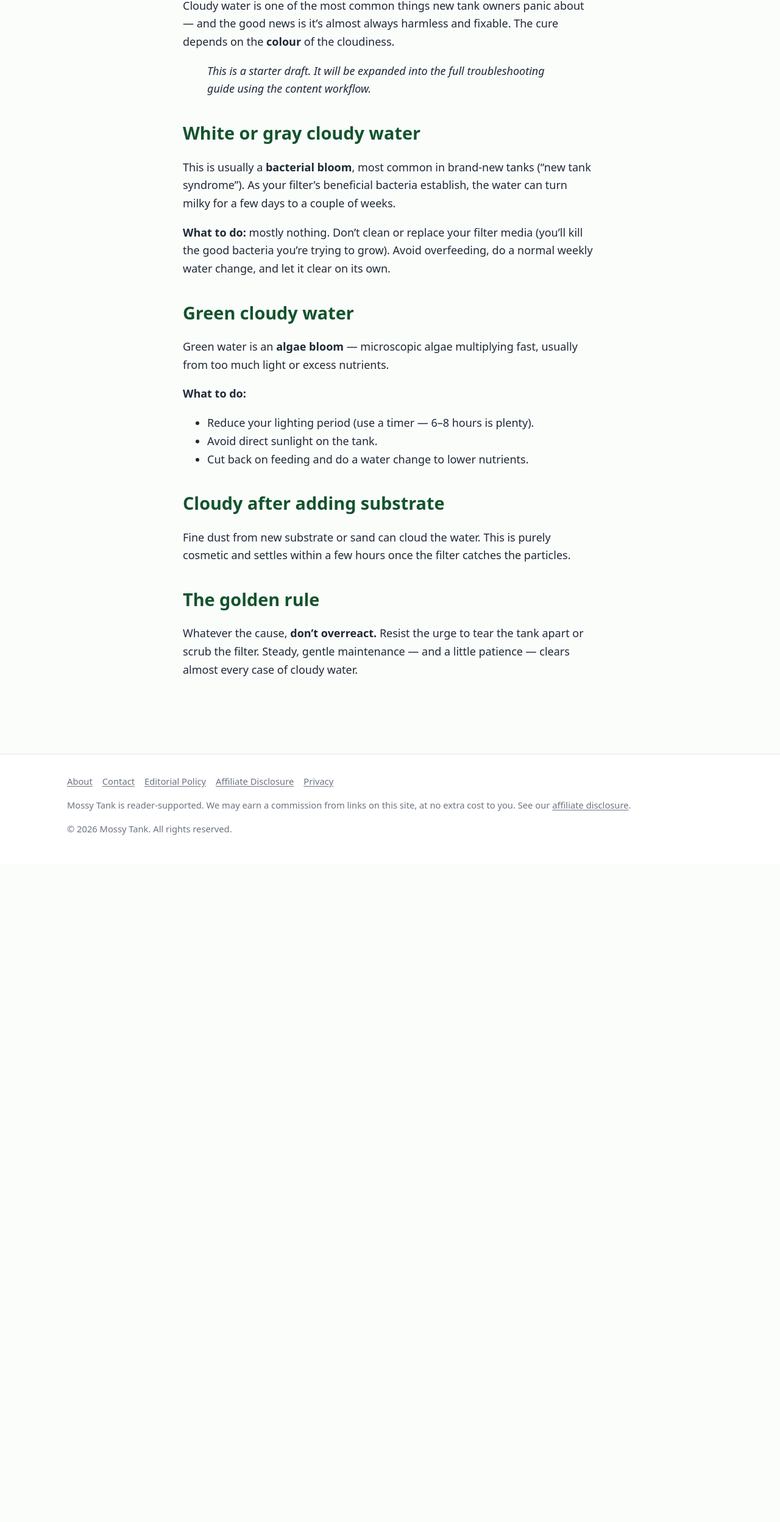
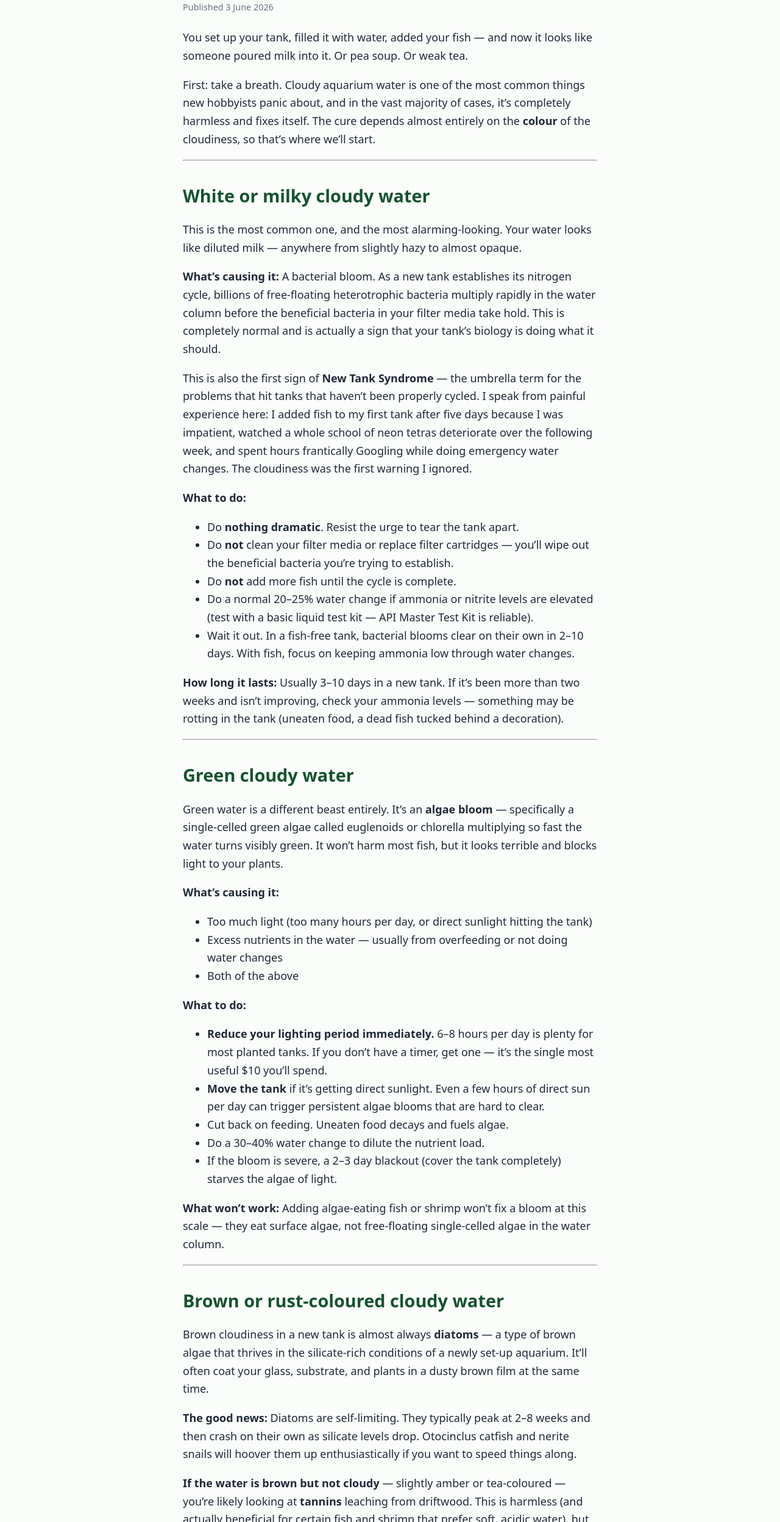
Before and after one commit to justintranaasd/mossy-tank, an Astro site: page /blog/why-is-my-aquarium-water-cloudy in a window 1280 px wide. Shown: the part 304-2800 px from the top of the page at 61% size. Before the commit the page ends 1722 px from the top, so only its background shows below. Built offline with nearby package versions, Linux system fonts and the light colour scheme; Astro itself is replaced by a stand-in of ours.

Commit message:
Expand cloudy water article into full troubleshooting guide

```diff
--- a/src/content/blog/why-is-my-aquarium-water-cloudy.md
+++ b/src/content/blog/why-is-my-aquarium-water-cloudy.md
@@ -1,44 +1,109 @@
 ---
-title: "Why Is My Aquarium Water Cloudy? (And How to Fix It)"
-description: "Cloudy aquarium water is almost always harmless and easy to fix. Here's what causes white, gray, and green cloudiness — and exactly how to clear it up."
-pubDate: 2026-06-01
+title: "Why Is My Aquarium Water Cloudy? (Causes + Fixes by Colour)"
+description: "Cloudy aquarium water is almost always harmless — but the fix depends on the colour. White, green, brown, and yellow cloudiness all mean different things. Here's exactly what to do."
+pubDate: 2026-06-03
 cluster: troubleshooting
 pageType: trouble
 draft: false
 ---
 
-Cloudy water is one of the most common things new tank owners panic about — and the good news is
-it's almost always harmless and fixable. The cure depends on the **colour** of the cloudiness.
+You set up your tank, filled it with water, added your fish — and now it looks like someone poured milk into it. Or pea soup. Or weak tea.
 
-> _This is a starter draft. It will be expanded into the full troubleshooting guide using the
-> content workflow._
+First: take a breath. Cloudy aquarium water is one of the most common things new hobbyists panic about, and in the vast majority of cases, it's completely harmless and fixes itself. The cure depends almost entirely on the **colour** of the cloudiness, so that's where we'll start.
 
-## White or gray cloudy water
+---
 
-This is usually a **bacterial bloom**, most common in brand-new tanks ("new tank syndrome"). As your
-filter's beneficial bacteria establish, the water can turn milky for a few days to a couple of weeks.
+## White or milky cloudy water
 
-**What to do:** mostly nothing. Don't clean or replace your filter media (you'll kill the good
-bacteria you're trying to grow). Avoid overfeeding, do a normal weekly water change, and let it
-clear on its own.
+This is the most common one, and the most alarming-looking. Your water looks like diluted milk — anywhere from slightly hazy to almost opaque.
+
+**What's causing it:** A bacterial bloom. As a new tank establishes its nitrogen cycle, billions of free-floating heterotrophic bacteria multiply rapidly in the water column before the beneficial bacteria in your filter media take hold. This is completely normal and is actually a sign that your tank's biology is doing what it should.
+
+This is also the first sign of **New Tank Syndrome** — the umbrella term for the problems that hit tanks that haven't been properly cycled. I speak from painful experience here: I added fish to my first tank after five days because I was impatient, watched a whole school of neon tetras deteriorate over the following week, and spent hours frantically Googling while doing emergency water changes. The cloudiness was the first warning I ignored.
+
+**What to do:**
+- Do **nothing dramatic**. Resist the urge to tear the tank apart.
+- Do **not** clean your filter media or replace filter cartridges — you'll wipe out the beneficial bacteria you're trying to establish.
+- Do **not** add more fish until the cycle is complete.
+- Do a normal 20–25% water change if ammonia or nitrite levels are elevated (test with a basic liquid test kit — API Master Test Kit is reliable).
+- Wait it out. In a fish-free tank, bacterial blooms clear on their own in 2–10 days. With fish, focus on keeping ammonia low through water changes.
+
+**How long it lasts:** Usually 3–10 days in a new tank. If it's been more than two weeks and isn't improving, check your ammonia levels — something may be rotting in the tank (uneaten food, a dead fish tucked behind a decoration).
+
+---
 
 ## Green cloudy water
 
-Green water is an **algae bloom** — microscopic algae multiplying fast, usually from too much light
-or excess nutrients.
+Green water is a different beast entirely. It's an **algae bloom** — specifically a single-celled green algae called euglenoids or chlorella multiplying so fast the water turns visibly green. It won't harm most fish, but it looks terrible and blocks light to your plants.
+
+**What's causing it:**
+- Too much light (too many hours per day, or direct sunlight hitting the tank)
+- Excess nutrients in the water — usually from overfeeding or not doing water changes
+- Both of the above
 
 **What to do:**
+- **Reduce your lighting period immediately.** 6–8 hours per day is plenty for most planted tanks. If you don't have a timer, get one — it's the single most useful $10 you'll spend.
+- **Move the tank** if it's getting direct sunlight. Even a few hours of direct sun per day can trigger persistent algae blooms that are hard to clear.
+- Cut back on feeding. Uneaten food decays and fuels algae.
+- Do a 30–40% water change to dilute the nutrient load.
+- If the bloom is severe, a 2–3 day blackout (cover the tank completely) starves the algae of light.
 
-- Reduce your lighting period (use a timer — 6–8 hours is plenty).
-- Avoid direct sunlight on the tank.
-- Cut back on feeding and do a water change to lower nutrients.
+**What won't work:** Adding algae-eating fish or shrimp won't fix a bloom at this scale — they eat surface algae, not free-floating single-celled algae in the water column.
 
-## Cloudy after adding substrate
+---
 
-Fine dust from new substrate or sand can cloud the water. This is purely cosmetic and settles within
-a few hours once the filter catches the particles.
+## Brown or rust-coloured cloudy water
 
-## The golden rule
+Brown cloudiness in a new tank is almost always **diatoms** — a type of brown algae that thrives in the silicate-rich conditions of a newly set-up aquarium. It'll often coat your glass, substrate, and plants in a dusty brown film at the same time.
 
-Whatever the cause, **don't overreact.** Resist the urge to tear the tank apart or scrub the filter.
-Steady, gentle maintenance — and a little patience — clears almost every case of cloudy water.
+**The good news:** Diatoms are self-limiting. They typically peak at 2–8 weeks and then crash on their own as silicate levels drop. Otocinclus catfish and nerite snails will hoover them up enthusiastically if you want to speed things along.
+
+**If the water is brown but not cloudy** — slightly amber or tea-coloured — you're likely looking at **tannins** leaching from driftwood. This is harmless (and actually beneficial for certain fish and shrimp that prefer soft, acidic water), but if you don't want it, soak the wood in a bucket with water changes for a week before adding it to the tank.
+
+---
+
+## Cloudy water after a water change
+
+If your water goes hazy immediately after a water change, the most likely culprit is **trapped air or fine particles** being disturbed from the substrate. This settles within an hour or two as the filter runs.
+
+If it stays cloudy for longer, check whether your tap water itself is cloudy when you hold a glass of it up to light. In some areas, tap water contains dissolved gases that cause a temporary white haze — it clears within minutes as the gas dissipates. This is harmless.
+
+---
+
+## Cloudy water after adding new substrate
+
+Fine dust from dry aquasoil or sand will cloud the water when disturbed. It's cosmetic and settles within a few hours once your filter is running. Rinsing substrate before adding it reduces this, but some cloudiness is inevitable.
+
+---
+
+## When to actually worry
+
+Most cloudiness is harmless, but here's when to take it seriously:
+
+- **Your fish are gasping at the surface** — low oxygen, often from a severe bacterial bloom or ammonia spike. Do an emergency 40–50% water change immediately and increase surface agitation.
+- **Cloudiness combined with dead or dying fish** — test ammonia and nitrite right now. If either is elevated, start daily water changes of 30–40% until readings drop.
+- **Persistent cloudiness for more than 2–3 weeks** with no improvement — something is rotting in the tank. Do a thorough inspection for dead livestock, uneaten food pockets, or a dead plant decaying into the substrate.
+
+---
+
+## The rule that covers most cases
+
+Whatever the cause: **don't overreact.** The instinct to clean everything, replace the filter, add chemicals, or do a complete water change is almost always counterproductive. Cloudy water is usually your tank's biology in transition. Give it time, hold your nerve, and make small adjustments rather than dramatic ones.
+
+The hobbyists with the clearest tanks are usually the ones who've learned to leave well enough alone.
+
+---
+
+## Frequently asked questions
+
+**How long does cloudy aquarium water last?**
+White bacterial bloom: 3–10 days in a new tank. Green algae bloom: reduces within a week once you cut light and nutrients. Brown diatoms: 2–8 weeks, then clears on its own.
+
+**Should I do a water change if my aquarium is cloudy?**
+For white bacterial bloom in a new tank: a small water change (20–25%) is fine, but don't overdo it. For green water: yes, a larger change (30–40%) combined with reducing light will help. Never do a 100% water change — it crashes your cycle and stresses fish.
+
+**Can cloudy water kill my fish?**
+In most cases, no. The exception is a severe ammonia spike in an uncycled tank — that's dangerous. Test your water if fish are showing stress (gasping, lethargy, clamped fins). Cloudiness alone doesn't indicate a problem; fish behaviour does.
+
+**Why is my water cloudy after adding plants?**
+Very fine particles from plant tissue, substrate disturbance, or beneficial bacteria stirred up during planting. Usually clears within a few hours.
```
